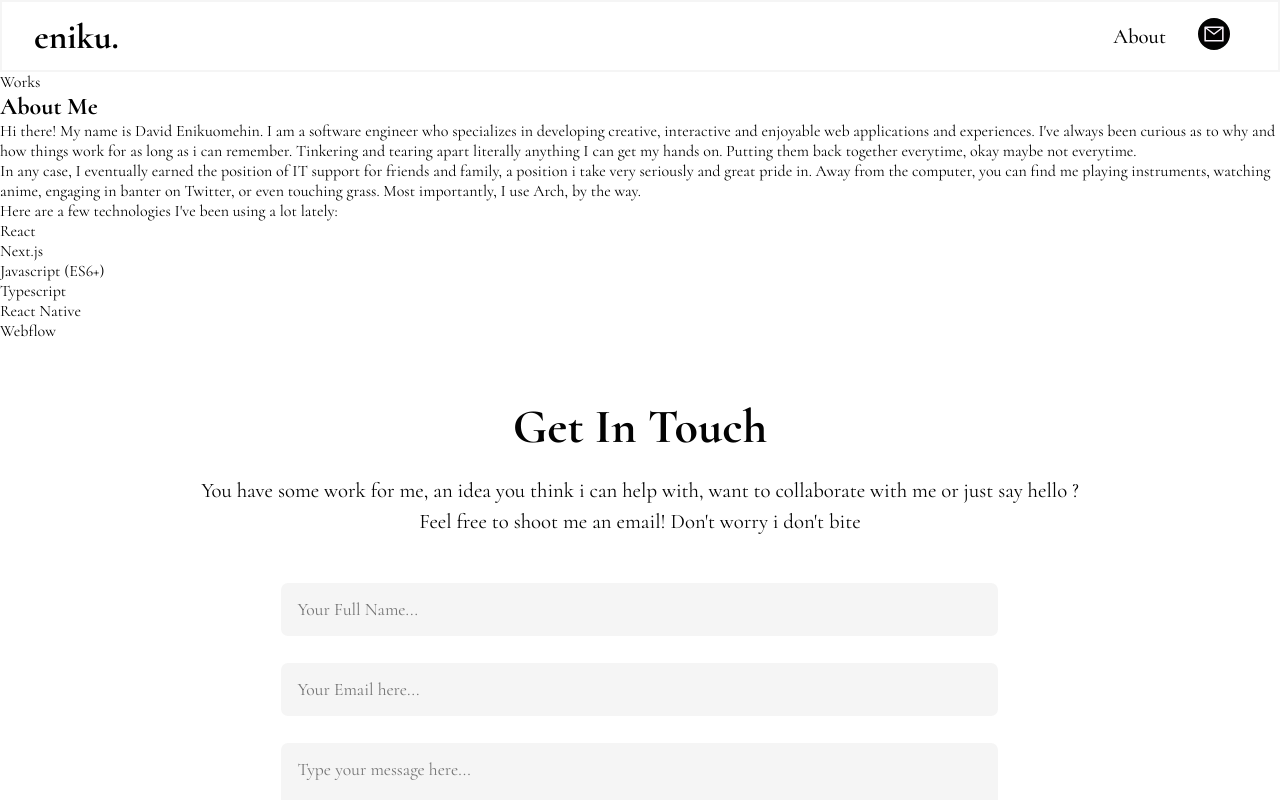
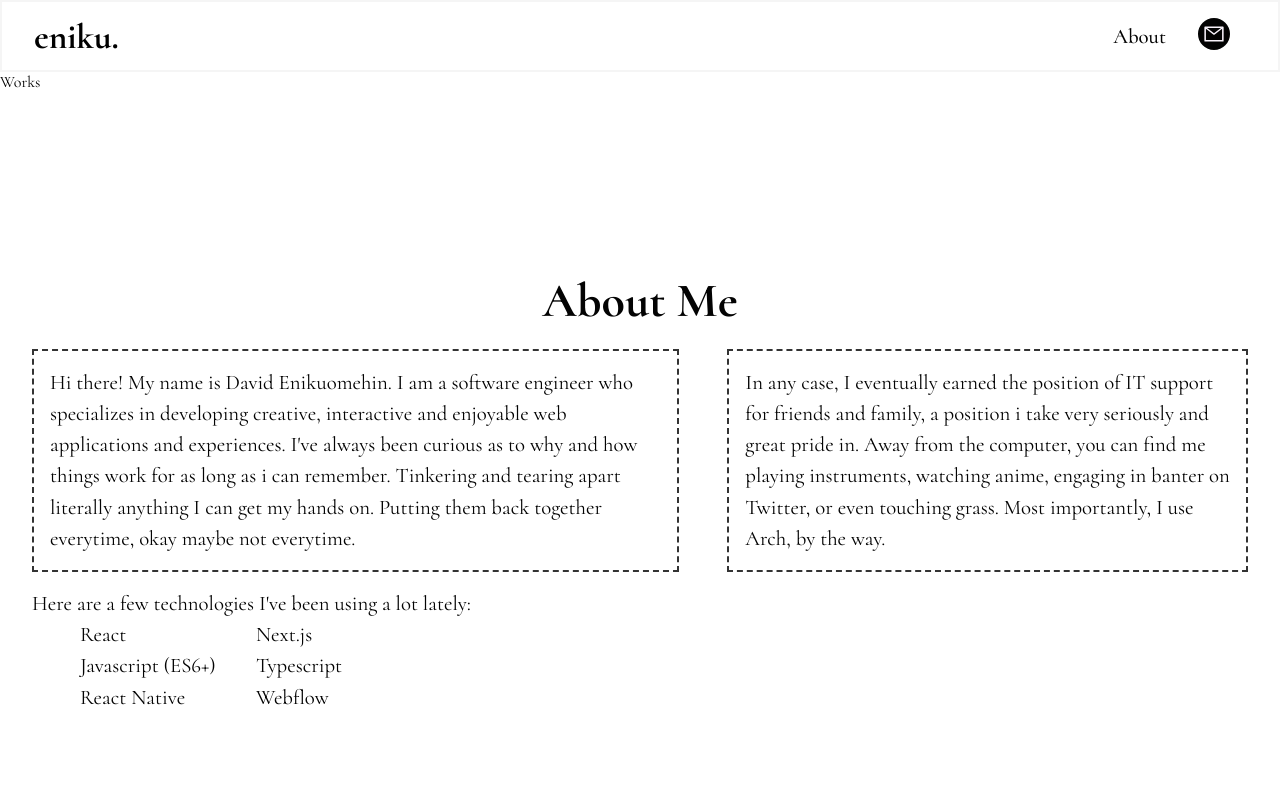
Before and after one commit to eniiku/enikudavid.me, a React (Vite) app: page / in a window 1280 px wide. Shown: the top 800 px of the page. Built offline with nearby package versions, Linux system fonts and the light colour scheme.

Commit message:
style: lay template for about page

```diff
--- a/src/container/About/About.scss
+++ b/src/container/About/About.scss
@@ -0,0 +1,37 @@
+.app__about {
+  min-height: 100vh;
+  text-align: center;
+
+  display: grid;
+  place-content: center;
+
+  h1 {
+    margin-bottom: 1.2rem;
+  }
+
+  .app__about--main {
+    div {
+      border: 2px dashed #333;
+      padding: 1rem;
+      margin-bottom: 1rem;
+    }
+    @media screen and (min-width: 768px) {
+      display: flex;
+      justify-content: space-between;
+      align-content: center;
+      gap: 3rem;
+    }
+  }
+
+  .app__about--tech {
+    display: grid;
+    grid-template-columns: repeat(2, 160px);
+    column-gap: 1rem;
+
+    margin-left: 3rem;
+
+    li {
+      list-style-type: none;
+    }
+  }
+}
--- a/src/container/About/About.tsx
+++ b/src/container/About/About.tsx
@@ -1,11 +1,11 @@
-import React from 'react';
+import './About.scss';
 
 const About = () => {
   return (
-    <section>
-      <h1>About Me</h1>
-      <main>
-        <div>
+    <section className="app__about app--wrapper">
+      <h1 className="head--text">About Me</h1>
+      <main className="p--text">
+        <div className="app__about--main">
           <div>
             Hi there! My name is David Enikuomehin. I am a software engineer who
             specializes in developing creative, interactive and enjoyable web
@@ -24,7 +24,7 @@ const About = () => {
         </div>
         <div>
           <div>Here are a few technologies I've been using a lot lately:</div>
-          <ul>
+          <ul className="app__about--tech">
             {[
               'React',
               'Next.js',
```
